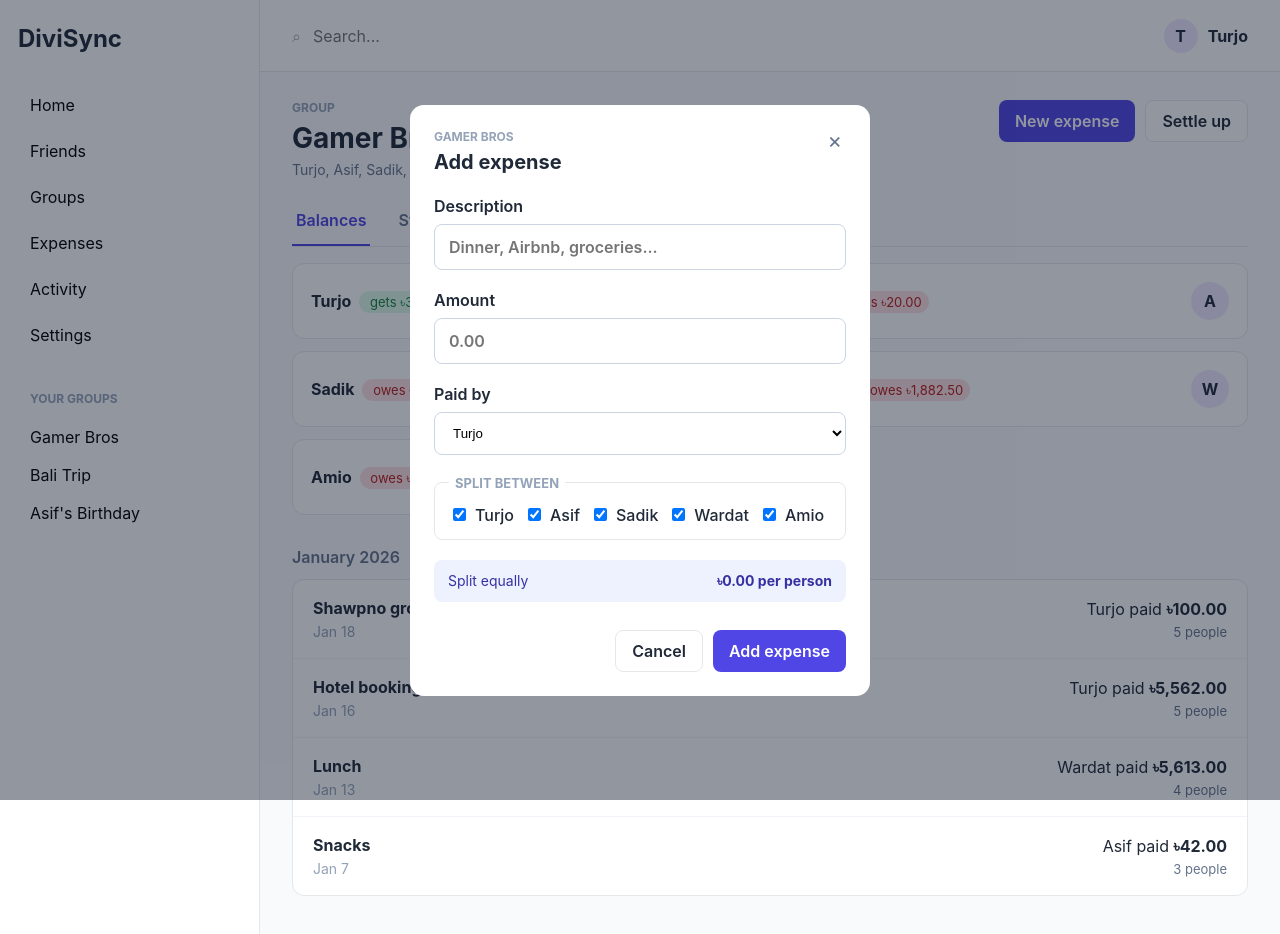
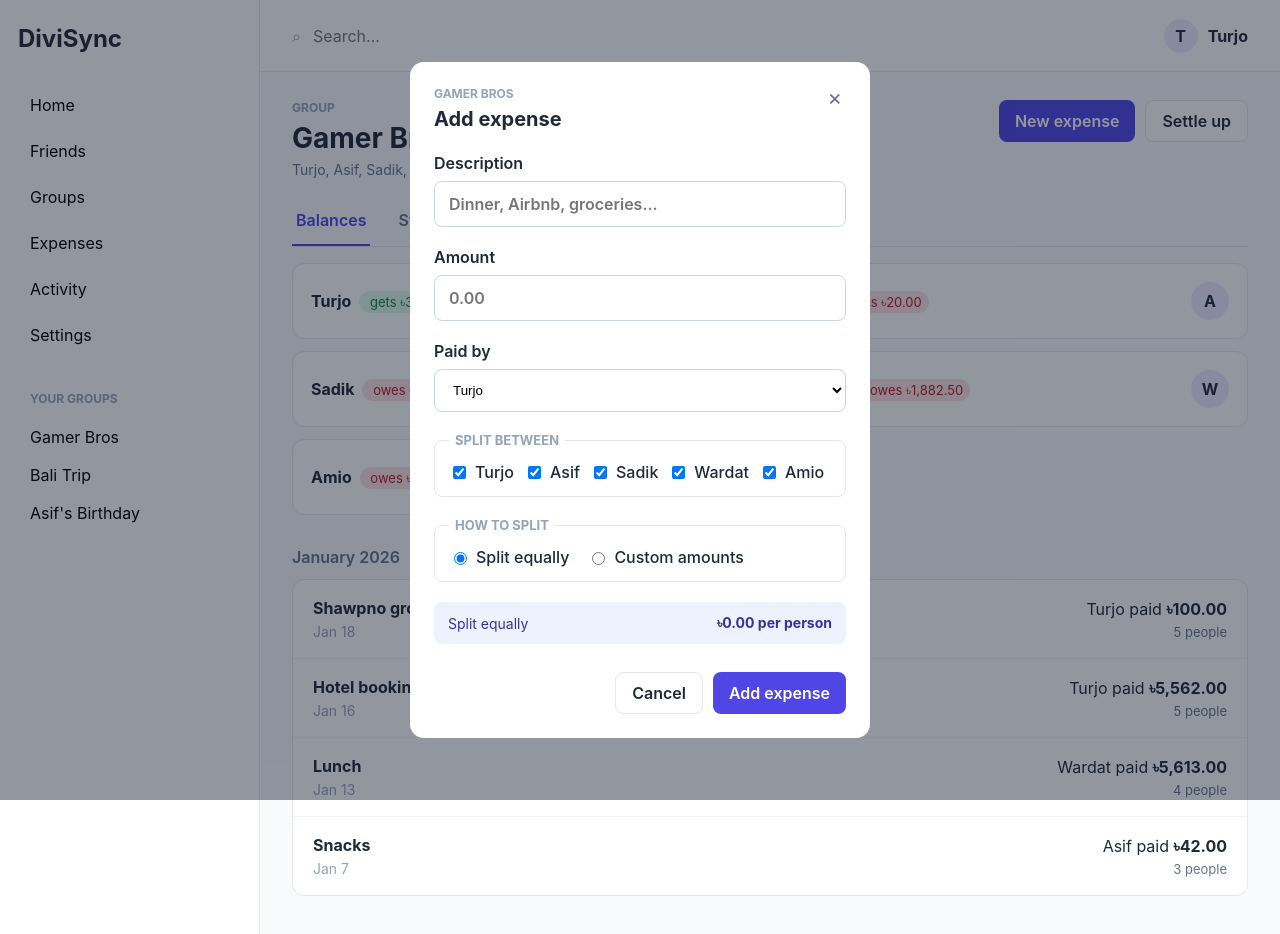
Before and after one commit to taif-ahmed-sazim/DiviSync, a React (Vite) app: page / in a window 1280 px wide. Both pictures are taken after a click on the button "New expense". Shown: the top 934 px of the page. Built offline with nearby package versions, Linux system fonts and the light colour scheme.

Commit message:
feat: support custom expense splitting (#6)

```diff
--- a/src/components/expenses/AddExpenseModal/AddExpenseModal.constants.ts
+++ b/src/components/expenses/AddExpenseModal/AddExpenseModal.constants.ts
@@ -1,10 +1,23 @@
+import { ESplitMode } from "@/types/domain.enums";
+
 export const DESCRIPTION_MAX_LENGTH = 80;
 
 export const DESCRIPTION_REQUIRED_MESSAGE = "Description is required";
 export const DESCRIPTION_MAX_LENGTH_MESSAGE = `Description must be at most ${DESCRIPTION_MAX_LENGTH} characters`;
 
 export const EQUAL_SPLIT_LABEL = "Split equally";
+export const CUSTOM_SPLIT_LABEL = "Custom amounts";
 export const PER_PERSON_LABEL = "per person";
+export const SPLIT_MODE_LEGEND = "How to split";
+
+export const SPLIT_MODE_OPTIONS = [
+  { value: ESplitMode.EQUAL, label: EQUAL_SPLIT_LABEL },
+  { value: ESplitMode.CUSTOM, label: CUSTOM_SPLIT_LABEL },
+] as const;
+
+export const ASSIGNED_LABEL = "Assigned";
+export const SPLIT_TOTAL_MISMATCH_MESSAGE =
+  "Custom amounts must add up to the expense total";
 
 export const PAYER_REQUIRED_MESSAGE = "Select who paid for this expense";
 export const PARTICIPANTS_REQUIRED_MESSAGE =
--- a/src/components/expenses/AddExpenseModal/AddExpenseModal.helpers.ts
+++ b/src/components/expenses/AddExpenseModal/AddExpenseModal.helpers.ts
@@ -1,6 +1,11 @@
 import { CURRENT_USER_ID } from "@/constants/group.constants";
-import type { IGroupMember } from "@/types/domain.interfaces";
+import { ESplitMode } from "@/types/domain.enums";
+import type {
+  IExpenseShare,
+  IGroupMember,
+} from "@/types/domain.interfaces";
 import { formatCurrency } from "@/utils/formatCurrency";
+import { sumShareAmounts, toCents } from "@/utils/splits.helpers";
 
 import {
   AMOUNT_INVALID_MESSAGE,
@@ -12,17 +17,21 @@ import {
   PARTICIPANTS_REQUIRED_MESSAGE,
   PAYER_REQUIRED_MESSAGE,
   PER_PERSON_LABEL,
+  SPLIT_TOTAL_MISMATCH_MESSAGE,
 } from "./AddExpenseModal.constants";
 import type {
   IAddExpenseFormErrors,
   IAddExpenseFormValues,
 } from "./AddExpenseModal.interfaces";
+import type { TCustomShareInputs } from "./AddExpenseModal.types";
 
 export const addExpenseFormInitialValues: IAddExpenseFormValues = {
   description: "",
   amount: "",
   paidById: CURRENT_USER_ID,
   participantIds: [],
+  splitMode: ESplitMode.EQUAL,
+  customShares: {},
 };
 
 export function buildAddExpenseFormInitialValues(
@@ -81,6 +90,24 @@ export function getAmountError(amount: string): string | undefined {
   return undefined;
 }
 
+export function setCustomShare(
+  customShares: TCustomShareInputs,
+  memberId: string,
+  amount: string,
+): TCustomShareInputs {
+  return { ...customShares, [memberId]: amount };
+}
+
+export function buildCustomShares(
+  participantIds: string[],
+  customShares: TCustomShareInputs,
+): IExpenseShare[] {
+  return participantIds.map((memberId) => ({
+    memberId,
+    amount: parseAmount(customShares[memberId] ?? ""),
+  }));
+}
+
 export function parseAmount(amount: string): number {
   const parsedAmount = Number(amount.trim());
 
@@ -118,15 +145,40 @@ export function getParticipantsError(
   return undefined;
 }
 
+export function getCustomSplitError(
+  splitMode: ESplitMode,
+  amount: string,
+  shares: IExpenseShare[],
+): string | undefined {
+  if (splitMode !== ESplitMode.CUSTOM) {
+    return undefined;
+  }
+
+  if (toCents(sumShareAmounts(shares)) !== toCents(parseAmount(amount))) {
+    return SPLIT_TOTAL_MISMATCH_MESSAGE;
+  }
+
+  return undefined;
+}
+
+export function buildAssignedSummary(
+  assignedAmount: number,
+  totalAmount: number,
+): string {
+  return `${formatCurrency(assignedAmount)} of ${formatCurrency(totalAmount)}`;
+}
+
 export function validateAddExpenseForm(
   values: IAddExpenseFormValues,
   members: IGroupMember[],
+  shares: IExpenseShare[],
 ): IAddExpenseFormErrors {
   return {
     description: getDescriptionError(values.description),
     amount: getAmountError(values.amount),
     paidById: getPayerError(values.paidById, members),
     participantIds: getParticipantsError(values.participantIds),
+    customShares: getCustomSplitError(values.splitMode, values.amount, shares),
   };
 }
 
--- a/src/components/expenses/AddExpenseModal/AddExpenseModal.hooks.ts
+++ b/src/components/expenses/AddExpenseModal/AddExpenseModal.hooks.ts
@@ -1,16 +1,28 @@
 import { useMemo } from "react";
 
+import { ESplitMode } from "@/types/domain.enums";
 import type { IExpenseShare } from "@/types/domain.interfaces";
 import { calculateEqualShares } from "@/utils/splits.helpers";
 
-import { parseAmount } from "./AddExpenseModal.helpers";
+import { buildCustomShares, parseAmount } from "./AddExpenseModal.helpers";
+import type { IAddExpenseFormValues } from "./AddExpenseModal.interfaces";
 
-export function useEqualSplitShares(
-  amount: string,
-  participantIds: string[],
+export function useSplitShares(
+  values: IAddExpenseFormValues,
 ): IExpenseShare[] {
-  return useMemo(
-    () => calculateEqualShares(parseAmount(amount), participantIds),
-    [amount, participantIds],
-  );
+  return useMemo(() => {
+    if (values.splitMode === ESplitMode.CUSTOM) {
+      return buildCustomShares(values.participantIds, values.customShares);
+    }
+
+    return calculateEqualShares(
+      parseAmount(values.amount),
+      values.participantIds,
+    );
+  }, [
+    values.amount,
+    values.customShares,
+    values.participantIds,
+    values.splitMode,
+  ]);
 }
--- a/src/components/expenses/AddExpenseModal/AddExpenseModal.interfaces.ts
+++ b/src/components/expenses/AddExpenseModal/AddExpenseModal.interfaces.ts
@@ -1,13 +1,18 @@
+import type { ESplitMode } from "@/types/domain.enums";
 import type {
   IExpenseShare,
   IGroupMember,
 } from "@/types/domain.interfaces";
+
+import type { TCustomShareInputs } from "./AddExpenseModal.types";
 
 export interface IAddExpenseFormValues {
   description: string;
   amount: string;
   paidById: string;
   participantIds: string[];
+  splitMode: ESplitMode;
+  customShares: TCustomShareInputs;
 }
 
 export interface IAddExpenseFormErrors {
@@ -15,6 +20,7 @@ export interface IAddExpenseFormErrors {
   amount?: string;
   paidById?: string;
   participantIds?: string;
+  customShares?: string;
 }
 
 export interface IAddExpenseSubmitPayload {
--- a/src/components/expenses/AddExpenseModal/AddExpenseModal.module.css
+++ b/src/components/expenses/AddExpenseModal/AddExpenseModal.module.css
@@ -136,6 +136,62 @@
   flex-basis: 100%;
 }
 
+.splitModes {
+  display: flex;
+  gap: 18px;
+
+  margin: 0;
+  padding: 14px;
+
+  border: 1px solid #e5e7eb;
+  border-radius: 8px;
+}
+
+.splitModes legend {
+  padding: 0 6px;
+
+  font-size: 13px;
+  font-weight: 700;
+  text-transform: uppercase;
+  color: #94a3b8;
+}
+
+.splitMode {
+  display: flex;
+  align-items: center;
+  gap: 6px;
+
+  font-weight: 500;
+}
+
+.customShares {
+  display: flex;
+  flex-direction: column;
+  gap: 10px;
+}
+
+.customShare {
+  display: grid;
+  grid-template-columns: minmax(0, 1fr) 140px;
+  align-items: center;
+  gap: 12px;
+
+  font-weight: 500;
+}
+
+.customShare input {
+  padding: 10px 12px;
+
+  border: 1px solid #cbd5e1;
+  border-radius: 8px;
+
+  outline: none;
+}
+
+.customShare input:focus {
+  border-color: #6366f1;
+}
+
 .summary {
   display: flex;
   align-items: center;
--- a/src/components/expenses/AddExpenseModal/AddExpenseModal.tsx
+++ b/src/components/expenses/AddExpenseModal/AddExpenseModal.tsx
@@ -1,15 +1,27 @@
 import { useState } from "react";
 import type { FormEvent } from "react";
 
-import { EQUAL_SPLIT_LABEL } from "./AddExpenseModal.constants";
+import { ESplitMode } from "@/types/domain.enums";
+import { findMemberName } from "@/utils/members.helpers";
+import { sumShareAmounts } from "@/utils/splits.helpers";
+
+import {
+  ASSIGNED_LABEL,
+  EQUAL_SPLIT_LABEL,
+  SPLIT_MODE_LEGEND,
+  SPLIT_MODE_OPTIONS,
+} from "./AddExpenseModal.constants";
 import {
   buildAddExpenseFormInitialValues,
+  buildAssignedSummary,
   buildPerPersonSummary,
   hasFormErrors,
+  parseAmount,
+  setCustomShare,
   toggleParticipantId,
   validateAddExpenseForm,
 } from "./AddExpenseModal.helpers";
-import { useEqualSplitShares } from "./AddExpenseModal.hooks";
+import { useSplitShares } from "./AddExpenseModal.hooks";
 import type {
   IAddExpenseFormErrors,
   IAddExpenseModalProps,
@@ -27,7 +39,7 @@ export function AddExpenseModal({
   );
   const [errors, setErrors] = useState<IAddExpenseFormErrors>({});
 
-  const shares = useEqualSplitShares(values.amount, values.participantIds);
+  const shares = useSplitShares(values);
 
   const resetForm = () => {
     setValues(buildAddExpenseFormInitialValues(members));
@@ -44,7 +56,7 @@ export function AddExpenseModal({
   const handleSubmit = (event: FormEvent<HTMLFormElement>) => {
     event.preventDefault();
 
-    const nextErrors = validateAddExpenseForm(values, members);
+    const nextErrors = validateAddExpenseForm(values, members, shares);
     setErrors(nextErrors);
 
     if (hasFormErrors(nextErrors)) {
@@ -171,7 +183,73 @@ export function AddExpenseModal({
             ) : null}
           </fieldset>
 
-          {shares.length > 0 ? (
+          <fieldset className={styles.splitModes}>
+            <legend>{SPLIT_MODE_LEGEND}</legend>
+
+            {SPLIT_MODE_OPTIONS.map((option) => (
+              <label className={styles.splitMode} key={option.value}>
+                <input
+                  checked={values.splitMode === option.value}
+                  name="split-mode"
+                  onChange={() =>
+                    setValues((current) => ({
+                      ...current,
+                      splitMode: option.value,
+                    }))
+                  }
+                  type="radio"
+                />
+
+                <span>{option.label}</span>
+              </label>
+            ))}
+          </fieldset>
+
+          {values.splitMode === ESplitMode.CUSTOM ? (
+            <div className={styles.customShares}>
+              {values.participantIds.map((participantId) => (
+                <label className={styles.customShare} key={participantId}>
+                  <span>{findMemberName(members, participantId)}</span>
+
+                  <input
+                    inputMode="decimal"
+                    min="0"
+                    onChange={(event) =>
+                      setValues((current) => ({
+                        ...current,
+                        customShares: setCustomShare(
+                          current.customShares,
+                          participantId,
+                          event.target.value,
+                        ),
+                      }))
+                    }
+                    placeholder="0.00"
+                    step="0.01"
+                    type="number"
+                    value={values.customShares[participantId] ?? ""}
+                  />
+                </label>
+              ))}
+
+              <p className={styles.summary}>
+                <span>{ASSIGNED_LABEL}</span>
+
+                <strong>
+                  {buildAssignedSummary(
+                    sumShareAmounts(shares),
+                    parseAmount(values.amount),
+                  )}
+                </strong>
+              </p>
+
+              {errors.customShares ? (
+                <span className={styles.error}>{errors.customShares}</span>
+              ) : null}
+            </div>
+          ) : null}
+
+          {values.splitMode === ESplitMode.EQUAL && shares.length > 0 ? (
             <p className={styles.summary}>
               <span>{EQUAL_SPLIT_LABEL}</span>
               <strong>{buildPerPersonSummary(shares[0].amount)}</strong>
--- /dev/null
+++ b/src/components/expenses/AddExpenseModal/AddExpenseModal.types.ts
@@ -0,0 +1 @@
+export type TCustomShareInputs = Record<string, string>;
--- a/src/data/mockData.ts
+++ b/src/data/mockData.ts
@@ -1,4 +1,4 @@
-import { EBalanceStatus } from "@/types/domain.enums";
+import { EBalanceStatus, ESplitMode } from "@/types/domain.enums";
 import type {
   IExpense,
   IGroupMember,
@@ -54,6 +54,7 @@ export const expenses: IExpense[] = [
     amount: 100,
     paidById: "member-1",
     participantIds: ["member-1", "member-2", "member-3", "member-4", "member-5"],
+    splitMode: ESplitMode.EQUAL,
     shares: [
       { memberId: "member-1", amount: 20 },
       { memberId: "member-2", amount: 20 },
@@ -69,6 +70,7 @@ export const expenses: IExpense[] = [
     amount: 5562,
     paidById: "member-1",
     participantIds: ["member-1", "member-2", "member-3", "member-4", "member-5"],
+    splitMode: ESplitMode.EQUAL,
     shares: [
       { memberId: "member-1", amount: 1112.4 },
       { memberId: "member-2", amount: 1112.4 },
@@ -84,6 +86,7 @@ export const expenses: IExpense[] = [
     amount: 5613,
     paidById: "member-4",
     participantIds: ["member-1", "member-2", "member-3", "member-4"],
+    splitMode: ESplitMode.EQUAL,
     shares: [
       { memberId: "member-1", amount: 1403.25 },
       { memberId: "member-2", amount: 1403.25 },
@@ -98,6 +101,7 @@ export const expenses: IExpense[] = [
     amount: 42,
     paidById: "member-2",
     participantIds: ["member-1", "member-2", "member-3"],
+    splitMode: ESplitMode.EQUAL,
     shares: [
       { memberId: "member-1", amount: 14 },
       { memberId: "member-2", amount: 14 },
--- a/src/hooks/useGroupExpenses.ts
+++ b/src/hooks/useGroupExpenses.ts
@@ -14,6 +14,7 @@ export function useGroupExpenses() {
       amount: Number(values.amount),
       paidById: values.paidById,
       participantIds: values.participantIds,
+      splitMode: values.splitMode,
       shares,
     });
 
--- a/src/types/domain.enums.ts
+++ b/src/types/domain.enums.ts
@@ -3,3 +3,8 @@ export enum EBalanceStatus {
   OWES = "owes",
   SETTLED = "settled",
 }
+
+export enum ESplitMode {
+  EQUAL = "equal",
+  CUSTOM = "custom",
+}
--- a/src/types/domain.interfaces.ts
+++ b/src/types/domain.interfaces.ts
@@ -1,4 +1,4 @@
-import type { EBalanceStatus } from "@/types/domain.enums";
+import type { EBalanceStatus, ESplitMode } from "@/types/domain.enums";
 
 export interface IGroupMember {
   id: string;
@@ -24,6 +24,7 @@ export interface IExpense {
   amount: number;
   paidById: string;
   participantIds: string[];
+  splitMode: ESplitMode;
   shares: IExpenseShare[];
 }
 
@@ -32,5 +33,6 @@ export interface ICreateExpenseInput {
   amount: number;
   paidById: string;
   participantIds: string[];
+  splitMode: ESplitMode;
   shares: IExpenseShare[];
 }
--- a/src/utils/expenses.helpers.ts
+++ b/src/utils/expenses.helpers.ts
@@ -12,6 +12,7 @@ export function createExpense(input: ICreateExpenseInput): IExpense {
     amount: input.amount,
     paidById: input.paidById,
     participantIds: input.participantIds,
+    splitMode: input.splitMode,
     shares: input.shares,
   };
 }
```
